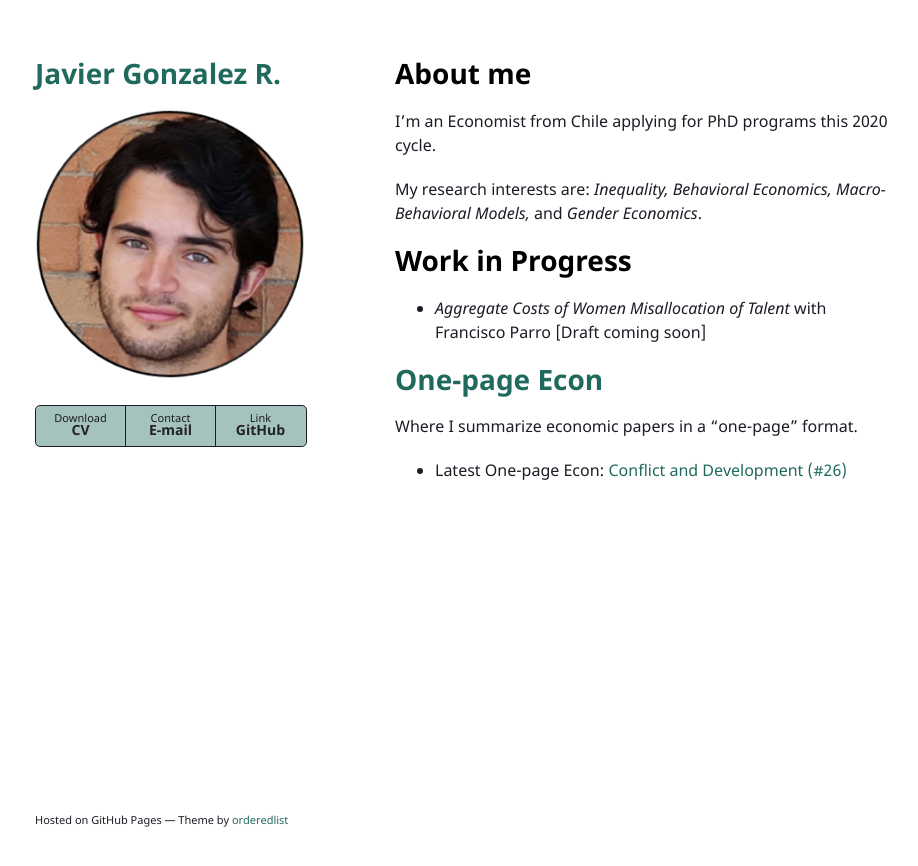
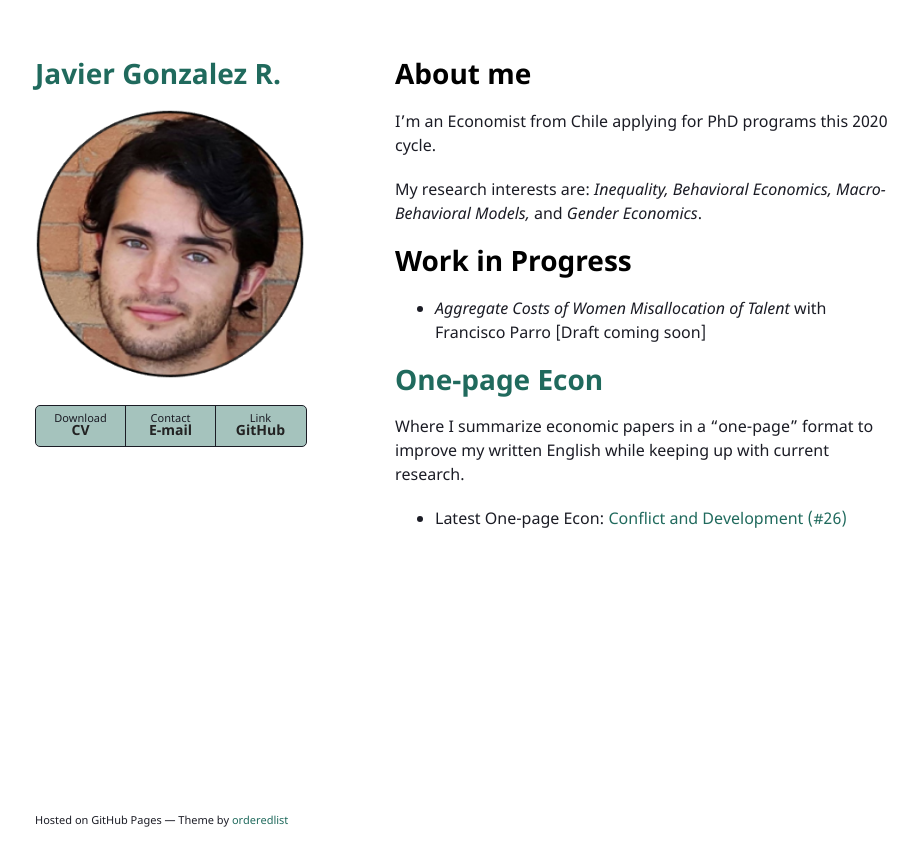
Before and after one commit to jjgecon/jjgecon.github.io, a Jekyll site: the page built from index.md, in a window 1280 px wide. Shown: the top 866 px of the page, without its empty margins (175-1093 px from the left). Built offline with Jekyll 4.4.1, drawn with Linux system fonts in a browser that asks for light colours; the repository's description, which GitHub fills in, is left out; our own code applies the rules of GitHub Pages for plain Markdown files.

Commit message:
Signed-off-by: jjgecon <javierj.g18@gmail.com>

```diff
--- a/index.md
+++ b/index.md
@@ -14,6 +14,6 @@ My research interests are: *Inequality, Behavioral Economics, Macro-Behavioral M
 
 # [One-page Econ](./one-pageecon.html)
 
-Where I summarize economic papers in a "one-page" format.
+Where I summarize economic papers in a "one-page" format to improve my written English while keeping up with current research.
 
 * Latest One-page Econ: [Conflict and Development (#26)](https://jjgecon.github.io/assets/ope_pdf/Conflict%20and%20Development%20(Ray%202017).pdf)
```
